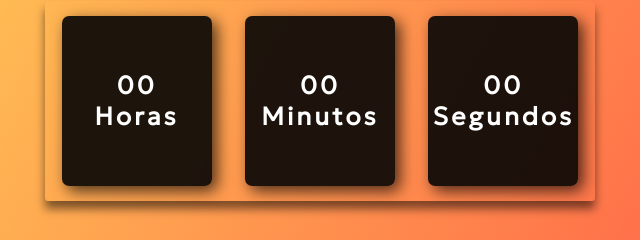
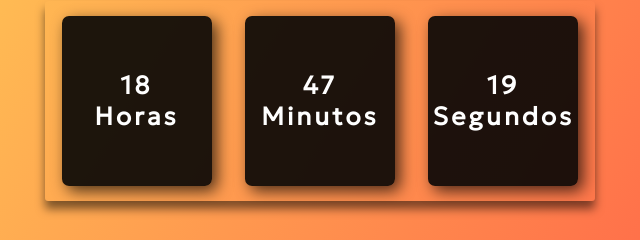
Before and after one commit to anannunciato/Relogio-digital, a plain HTML site: page assets/index.html in a window 1280 px wide. Shown: the part 299-539 px from the top of the page, 320-960 px from the left. Drawn offline with Linux system fonts and the light colour scheme.

Commit message:
feita logica js e importado ao index.html

```diff
--- a/assets/index.html
+++ b/assets/index.html
@@ -24,5 +24,6 @@
         </div>
     </div>
 
+    <script src="/Relogio-digital/assets/js/script.js"></script>
 </body>
 </html>
--- a/assets/js/script.js
+++ b/assets/js/script.js
@@ -0,0 +1,18 @@
+const horas = document.getElementById('horas');
+const minutos = document.getElementById('minutos');
+const segundos = document.getElementById('segundos');
+
+const relogio = setInterval(function time (){
+    let dateToday = new Date();
+    let hr = dateToday.getHours();
+    let min = dateToday.getMinutes();
+    let seg = dateToday.getSeconds();
+
+    if(hr < 10) hr = '0' + hr;
+    if(min < 10) min = '0' + min;
+    if(seg < 10) seg = '0' + seg;
+
+    horas.textContent = hr;
+    minutos.textContent = min;
+    segundos.textContent = seg;
+})
```
